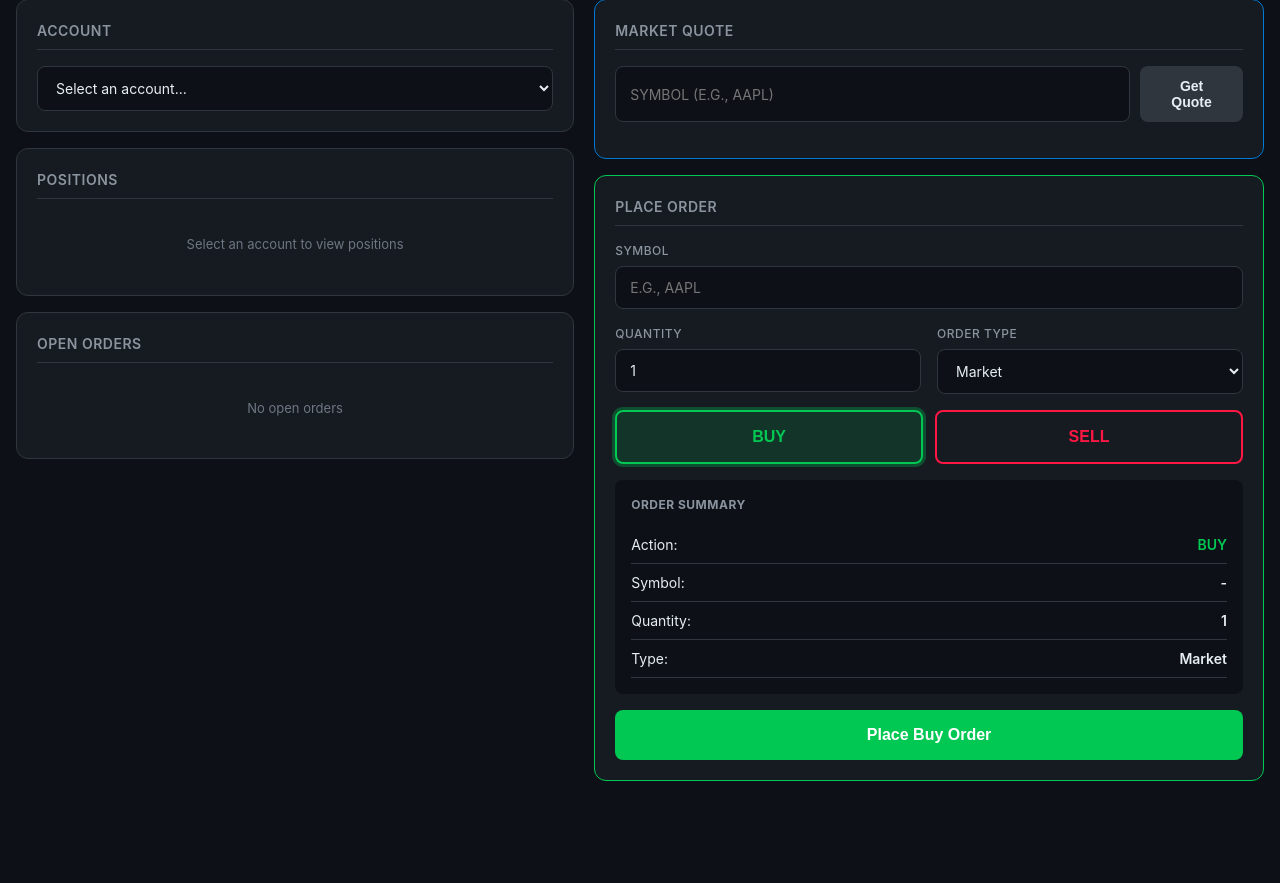
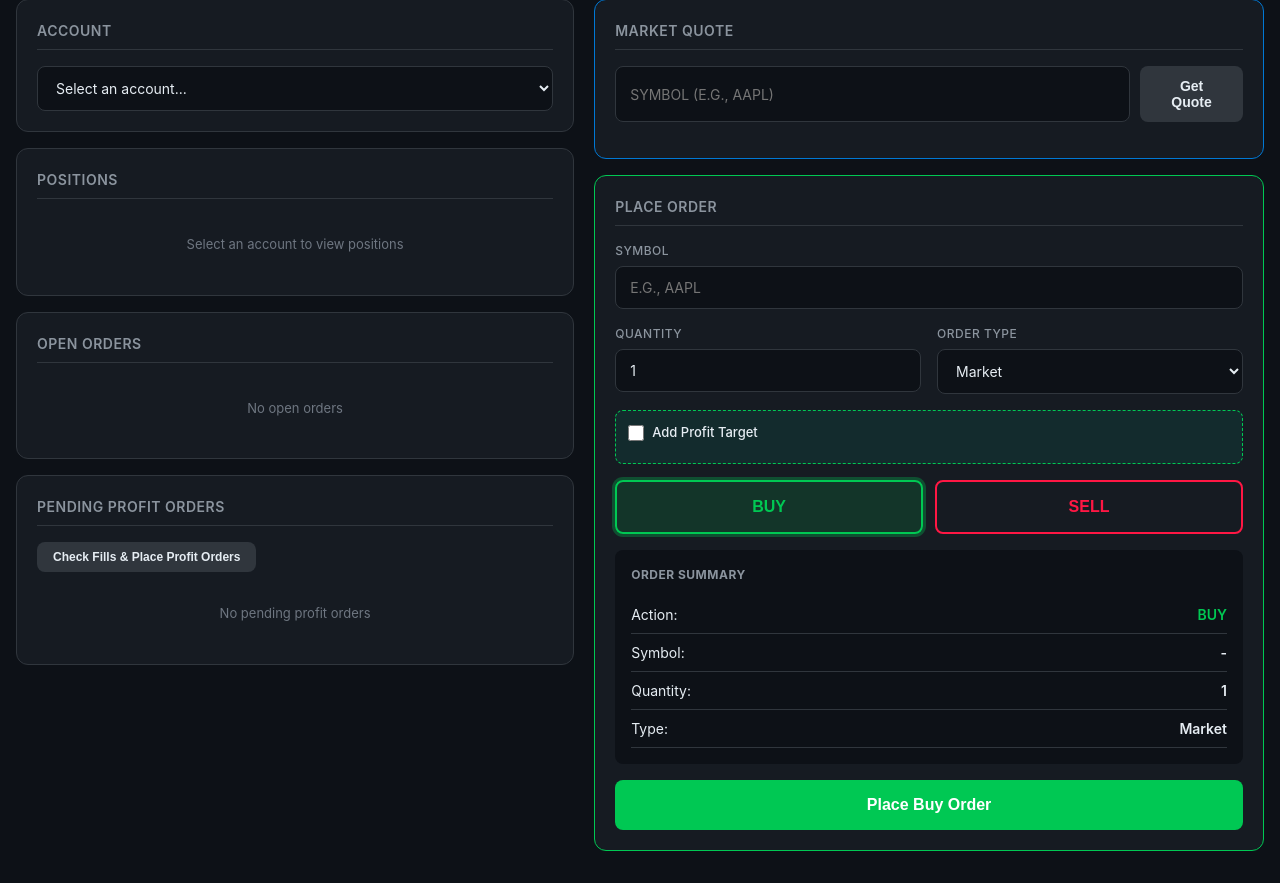
Before and after one commit to rasesh6/etrade-trading, a Flask app: page / in a window 1280 px wide. Shown: the part 287-1170 px from the top of the page. Before the commit the page ends 1068 px from the top, so only its background shows below. Run offline with Flask 3, Linux system fonts and the light colour scheme; data that the repository does not hold is empty.

Commit message:
feat: Add profit target order feature
- Add profit target price input to order form
- Store pending profit orders in memory
- Add "Check Fills & Place Profit Orders" button
- Automatically place closing limit order when opening order fills

Workflow:
1. Place BUY/SELL order with profit target price
2. System stores pending profit order
3. Click "Check Fills" to check executed orders
4. If opening order filled, profit order is placed automatically

Co-Authored-By: Claude Opus 4.6 <noreply@anthropic.com>

```diff
--- a/server.py
+++ b/server.py
@@ -25,6 +25,10 @@ app.secret_key = SECRET_KEY
 
 # Store request tokens temporarily during auth flow
 _request_tokens = {}
+
+# Store pending profit orders (in memory - will be lost on restart)
+# Format: {order_id: {symbol, quantity, profit_price, account_id_key, opening_side}}
+_pending_profit_orders = {}
 
 
 # ==================== ROUTES ====================
@@ -385,6 +389,9 @@ def place_order():
         limit_price = data.get('limitPrice')
         limit_price_source = data.get('limitPriceSource', 'manual')
 
+        # Profit target price (optional)
+        profit_price = data.get('profit_price')
+
         # Fetch price if using BID/ASK
         if price_type == 'LIMIT' and limit_price_source in ['bid', 'ask']:
             quote = client.get_quote(symbol)
@@ -445,17 +452,33 @@ def place_order():
                 client_order_id=client_order_id
             )
 
+        order_id = result.get('order_id')
+
+        # If profit price is set, store the pending profit order
+        if profit_price and order_id:
+            _pending_profit_orders[order_id] = {
+                'symbol': symbol,
+                'quantity': quantity,
+                'profit_price': profit_price,
+                'account_id_key': account_id_key,
+                'opening_side': side,
+                'status': 'waiting',
+                'created_at': datetime.utcnow().isoformat()
+            }
+            logger.info(f"Stored pending profit order for order_id={order_id}, profit_price={profit_price}")
+
         return jsonify({
             'success': True,
             'order': {
-                'order_id': result.get('order_id'),
+                'order_id': order_id,
                 'symbol': symbol,
                 'quantity': quantity,
                 'side': side,
                 'price_type': price_type,
                 'limit_price': limit_price,
                 'estimated_commission': preview_result.get('estimated_commission'),
-                'message': result.get('message', 'Order placed successfully')
+                'message': result.get('message', 'Order placed successfully'),
+                'profit_target': profit_price
             }
         })
 
@@ -515,6 +538,11 @@ def cancel_order(account_id_key, order_id):
         client = _get_authenticated_client()
         result = client.cancel_order(account_id_key, order_id)
 
+        # Also remove any pending profit order for this order
+        if order_id in _pending_profit_orders:
+            del _pending_profit_orders[order_id]
+            logger.info(f"Removed pending profit order for cancelled order_id={order_id}")
+
         return jsonify({
             'success': True,
             'order_id': result.get('order_id'),
@@ -523,6 +551,131 @@ def cancel_order(account_id_key, order_id):
 
     except Exception as e:
         logger.error(f"Cancel order failed: {e}")
+        return jsonify({'success': False, 'error': str(e)}), 500
+
+
+# ==================== PENDING PROFIT ORDERS API ====================
+
+@app.route('/api/orders/pending-profits')
+def get_pending_profits():
+    """Get list of pending profit orders"""
+    pending_list = []
+    for order_id, profit_order in _pending_profit_orders.items():
+        pending_list.append({
+            'order_id': order_id,
+            'symbol': profit_order['symbol'],
+            'quantity': profit_order['quantity'],
+            'profit_price': profit_order['profit_price'],
+            'status': profit_order['status'],
+            'created_at': profit_order.get('created_at', '')
+        })
+
+    return jsonify({
+        'success': True,
+        'pending_profits': pending_list
+    })
+
+
+@app.route('/api/orders/check-fills', methods=['POST'])
+def check_fills_and_place_profits():
+    """
+    Check for filled orders and place corresponding profit orders.
+    This is a manual trigger - user clicks "Check Fills" button.
+    """
+    try:
+        client = _get_authenticated_client()
+        data = request.get_json()
+        account_id_key = data.get('account_id_key')
+
+        if not account_id_key:
+            return jsonify({'success': False, 'error': 'account_id_key is required'}), 400
+
+        # Get all orders (EXECUTED status to find fills)
+        try:
+            executed_orders = client.get_orders(account_id_key, status='EXECUTED')
+        except Exception as e:
+            logger.warning(f"Could not fetch executed orders: {e}")
+            executed_orders = []
+
+        placed_orders = []
+        checked_count = 0
+        placed_count = 0
+
+        # Check each pending profit order
+        for order_id, profit_order in list(_pending_profit_orders.items()):
+            if profit_order['account_id_key'] != account_id_key:
+                continue
+
+            if profit_order['status'] != 'waiting':
+                continue
+
+            checked_count += 1
+
+            # Check if the opening order has been executed
+            order_filled = False
+            for executed in executed_orders:
+                if str(executed.get('orderId')) == str(order_id):
+                    order_filled = True
+                    break
+
+            if order_filled:
+                # Determine closing side
+                opening_side = profit_order['opening_side']
+                if opening_side in ['BUY', 'BUY_TO_COVER']:
+                    closing_side = 'SELL'
+                else:
+                    closing_side = 'BUY'
+
+                # Place the profit order
+                profit_order_data = {
+                    'symbol': profit_order['symbol'],
+                    'quantity': profit_order['quantity'],
+                    'orderAction': closing_side,
+                    'priceType': 'LIMIT',
+                    'orderTerm': 'GOOD_FOR_DAY',
+                    'limitPrice': str(profit_order['profit_price'])
+                }
+
+                try:
+                    # Preview first
+                    preview_result = client.preview_order(account_id_key, profit_order_data)
+                    preview_id = preview_result.get('preview_id')
+
+                    if preview_id:
+                        # Place the profit order
+                        result = client.place_order(
+                            account_id_key,
+                            profit_order_data,
+                            preview_id=preview_id,
+                            client_order_id=preview_result.get('client_order_id')
+                        )
+
+                        placed_orders.append({
+                            'symbol': profit_order['symbol'],
+                            'quantity': profit_order['quantity'],
+                            'side': closing_side,
+                            'limit_price': profit_order['profit_price'],
+                            'order_id': result.get('order_id')
+                        })
+                        placed_count += 1
+
+                        # Remove from pending
+                        _pending_profit_orders[order_id]['status'] = 'placed'
+                        logger.info(f"Placed profit order for {profit_order['symbol']} @ ${profit_order['profit_price']}")
+
+                except Exception as e:
+                    logger.error(f"Failed to place profit order for {profit_order['symbol']}: {e}")
+                    _pending_profit_orders[order_id]['status'] = f'error: {str(e)}'
+
+        return jsonify({
+            'success': True,
+            'checked_count': checked_count,
+            'placed_count': placed_count,
+            'placed_orders': placed_orders
+        })
+
+    except Exception as e:
+        logger.error(f"Check fills failed: {e}")
         return jsonify({'success': False, 'error': str(e)}), 500
 
 
--- a/static/css/style.css
+++ b/static/css/style.css
@@ -523,6 +523,73 @@ select {
     text-align: center;
 }
 
+/* Profit Target Section */
+.profit-section {
+    margin-bottom: 16px;
+    padding: 12px;
+    background: rgba(0, 184, 148, 0.1);
+    border-radius: 8px;
+    border: 1px dashed var(--success);
+}
+
+.profit-header {
+    margin-bottom: 8px;
+}
+
+.profit-header label {
+    display: flex;
+    align-items: center;
+    gap: 8px;
+    font-size: 13px;
+    font-weight: 500;
+    color: var(--text-primary);
+    cursor: pointer;
+}
+
+.profit-header input[type="checkbox"] {
+    width: 16px;
+    height: 16px;
+    cursor: pointer;
+}
+
+#profit-target-input label {
+    display: block;
+    font-size: 12px;
+    color: var(--text-secondary);
+    margin-bottom: 6px;
+    text-transform: uppercase;
+}
+
+#profit-target-input .info {
+    color: var(--text-muted);
+    font-style: italic;
+}
+
+/* Pending Profit Orders List */
+.pending-profits-list {
+    margin-top: 12px;
+    max-height: 200px;
+    overflow-y: auto;
+}
+
+.pending-profit-item {
+    display: flex;
+    justify-content: space-between;
+    align-items: center;
+    padding: 10px 12px;
+    background: var(--bg-input);
+    border-radius: 6px;
+    margin-bottom: 6px;
+    font-size: 13px;
+    border-left: 3px solid var(--warning);
+}
+
+.pending-profit-item .profit-price {
+    color: var(--success);
+    font-weight: 600;
+    margin-left: 8px;
+}
+
 /* Side Selector */
 .side-selector {
     display: grid;
--- a/static/js/app.js
+++ b/static/js/app.js
@@ -208,6 +208,9 @@ async function loadAccountInfo() {
 
     // Load open orders
     loadOrders(currentAccountIdKey);
+
+    // Load pending profit orders
+    loadPendingProfits();
 }
 
 async function loadBalance(accountIdKey) {
@@ -426,6 +429,82 @@ function setSide(side) {
     updateOrderSummary();
 }
 
+// ==================== PROFIT TARGET ====================
+
+function toggleProfitTarget() {
+    const enabled = document.getElementById('enable-profit-target').checked;
+    const inputDiv = document.getElementById('profit-target-input');
+    inputDiv.style.display = enabled ? 'block' : 'none';
+}
+
+async function loadPendingProfits() {
+    try {
+        const response = await fetch('/api/orders/pending-profits');
+        const data = await response.json();
+
+        const container = document.getElementById('pending-profits-list');
+
+        if (data.success && data.pending_profits && data.pending_profits.length > 0) {
+            container.innerHTML = data.pending_profits.map(item => `
+                <div class="pending-profit-item">
+                    <div>
+                        <span class="position-symbol">${item.symbol}</span>
+                        <span class="position-qty">x ${item.quantity}</span>
+                        <span class="profit-price">@ $${item.profit_price}</span>
+                    </div>
+                    <div class="small-text">${item.status || 'Waiting for fill'}</div>
+                </div>
+            `).join('');
+        } else {
+            container.innerHTML = '<p class="placeholder-text">No pending profit orders</p>';
+        }
+    } catch (error) {
+        console.error('Load pending profits failed:', error);
+    }
+}
+
+async function checkFillsAndPlaceProfits() {
+    if (!currentAccountIdKey) {
+        alert('Please select an account first');
+        return;
+    }
+
+    try {
+        const response = await fetch('/api/orders/check-fills', {
+            method: 'POST',
+            headers: { 'Content-Type': 'application/json' },
+            body: JSON.stringify({
+                account_id_key: currentAccountIdKey
+            })
+        });
+
+        const data = await response.json();
+
+        if (data.success) {
+            let message = `Processed ${data.checked_count || 0} pending orders.\n`;
+            message += `Placed ${data.placed_count || 0} profit orders.`;
+
+            if (data.placed_orders && data.placed_orders.length > 0) {
+                message += '\n\nProfit orders placed:\n';
+                data.placed_orders.forEach(order => {
+                    message += `${order.symbol} x${order.quantity} @ $${order.limit_price}\n`;
+                });
+            }
+
+            alert(message);
+
+            // Refresh the pending profits list and orders
+            loadPendingProfits();
+            loadOrders(currentAccountIdKey);
+        } else {
+            alert('Check failed: ' + data.error);
+        }
+    } catch (error) {
+        console.error('Check fills failed:', error);
+        alert('Check failed: ' + error.message);
+    }
+}
+
 function updateOrderSummary() {
     const symbol = document.getElementById('order-symbol').value.toUpperCase() || '-';
     const quantity = parseInt(document.getElementById('order-quantity').value) || 0;
@@ -507,6 +586,15 @@ async function placeOrder() {
         // For bid/ask, server will fetch the price
     }
 
+    // Check for profit target
+    const enableProfitTarget = document.getElementById('enable-profit-target').checked;
+    const profitPrice = enableProfitTarget ? parseFloat(document.getElementById('profit-price').value) || 0 : null;
+
+    if (enableProfitTarget && profitPrice <= 0) {
+        alert('Please enter a valid profit target price');
+        return;
+    }
+
     const btn = document.getElementById('place-order-btn');
     const originalText = btn.textContent;
     btn.disabled = true;
@@ -523,7 +611,8 @@ async function placeOrder() {
                 side: currentSide,
                 priceType: orderType,
                 limitPrice: limitPrice,
-                limitPriceSource: orderType === 'LIMIT' ? currentPriceSource : null
+                limitPriceSource: orderType === 'LIMIT' ? currentPriceSource : null,
+                profit_price: profitPrice  // Include profit target
             })
         });
 
@@ -532,6 +621,7 @@ async function placeOrder() {
         if (data.success) {
             showResponse('success', 'Order Placed', data.order);
             loadOrders(currentAccountIdKey);  // Refresh orders list
+            loadPendingProfits();  // Refresh pending profits
         } else {
             showResponse('error', 'Order Failed', { error: data.error });
         }
--- a/templates/index.html
+++ b/templates/index.html
@@ -83,6 +83,17 @@
                         <p class="placeholder-text">No open orders</p>
                     </div>
                 </div>
+
+                <!-- Pending Profit Orders -->
+                <div class="card">
+                    <h2>Pending Profit Orders</h2>
+                    <button class="btn btn-secondary btn-small" onclick="checkFillsAndPlaceProfits()">
+                        Check Fills & Place Profit Orders
+                    </button>
+                    <div id="pending-profits-list" class="pending-profits-list">
+                        <p class="placeholder-text">No pending profit orders</p>
+                    </div>
+                </div>
             </div>
 
             <!-- Right Column: Order Entry -->
@@ -160,6 +171,24 @@
                         </div>
                     </div>
 
+                    <!-- Profit Target Section -->
+                    <div class="profit-section">
+                        <div class="profit-header">
+                            <label>
+                                <input type="checkbox" id="enable-profit-target" onchange="toggleProfitTarget()">
+                                Add Profit Target
+                            </label>
+                        </div>
+                        <div id="profit-target-input" style="display: none;">
+                            <label>Profit Price</label>
+                            <div class="price-input">
+                                <span>$</span>
+                                <input type="number" id="profit-price" placeholder="0.00" step="0.01" min="0.01">
+                            </div>
+                            <p class="small-text info">When opening order fills, a limit order will be placed at this price to close the position.</p>
+                        </div>
+                    </div>
+
                     <div class="side-selector">
                         <button class="side-btn buy active" onclick="setSide('BUY')">
                             <span class="side-label">BUY</span>
```
